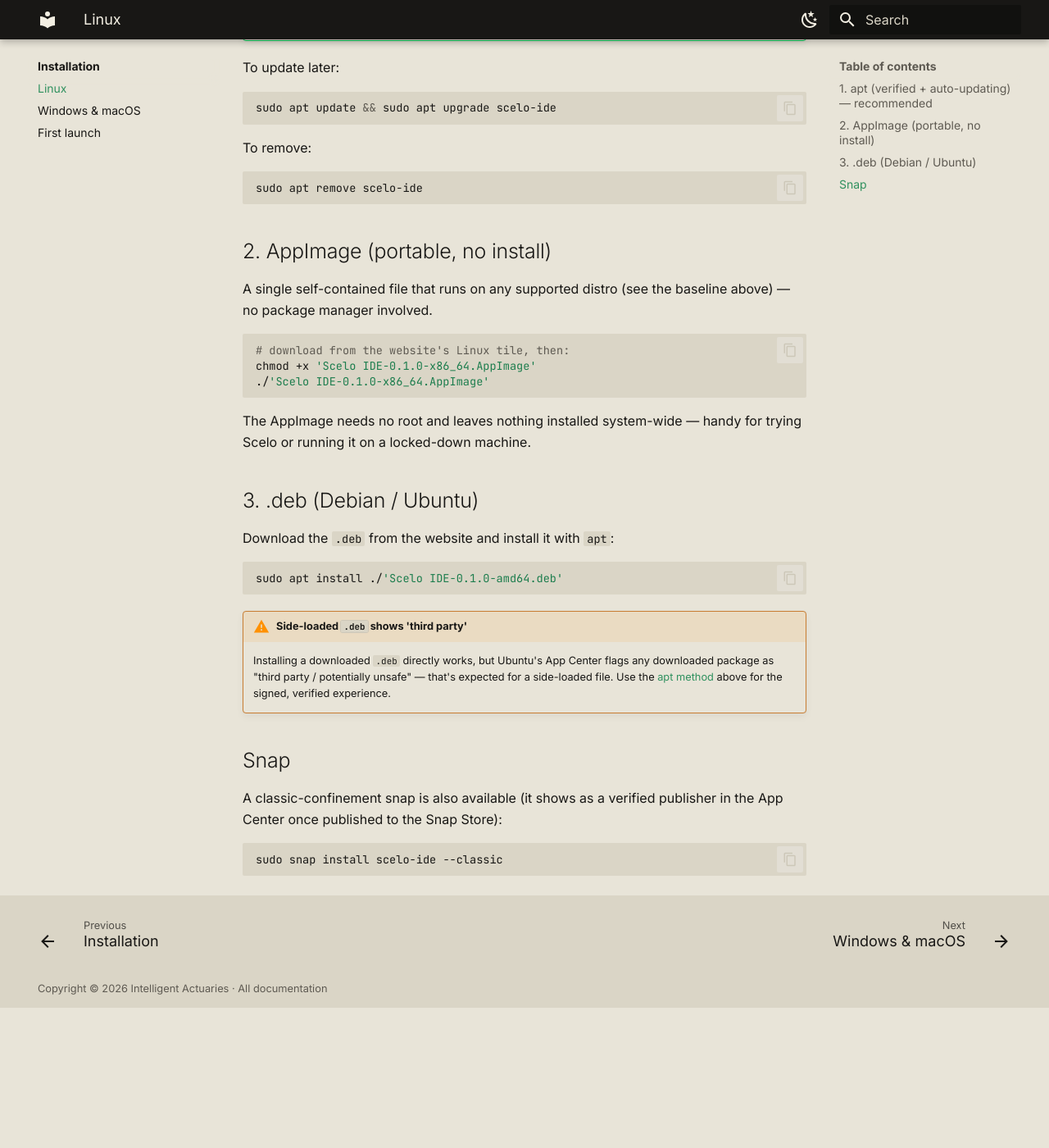
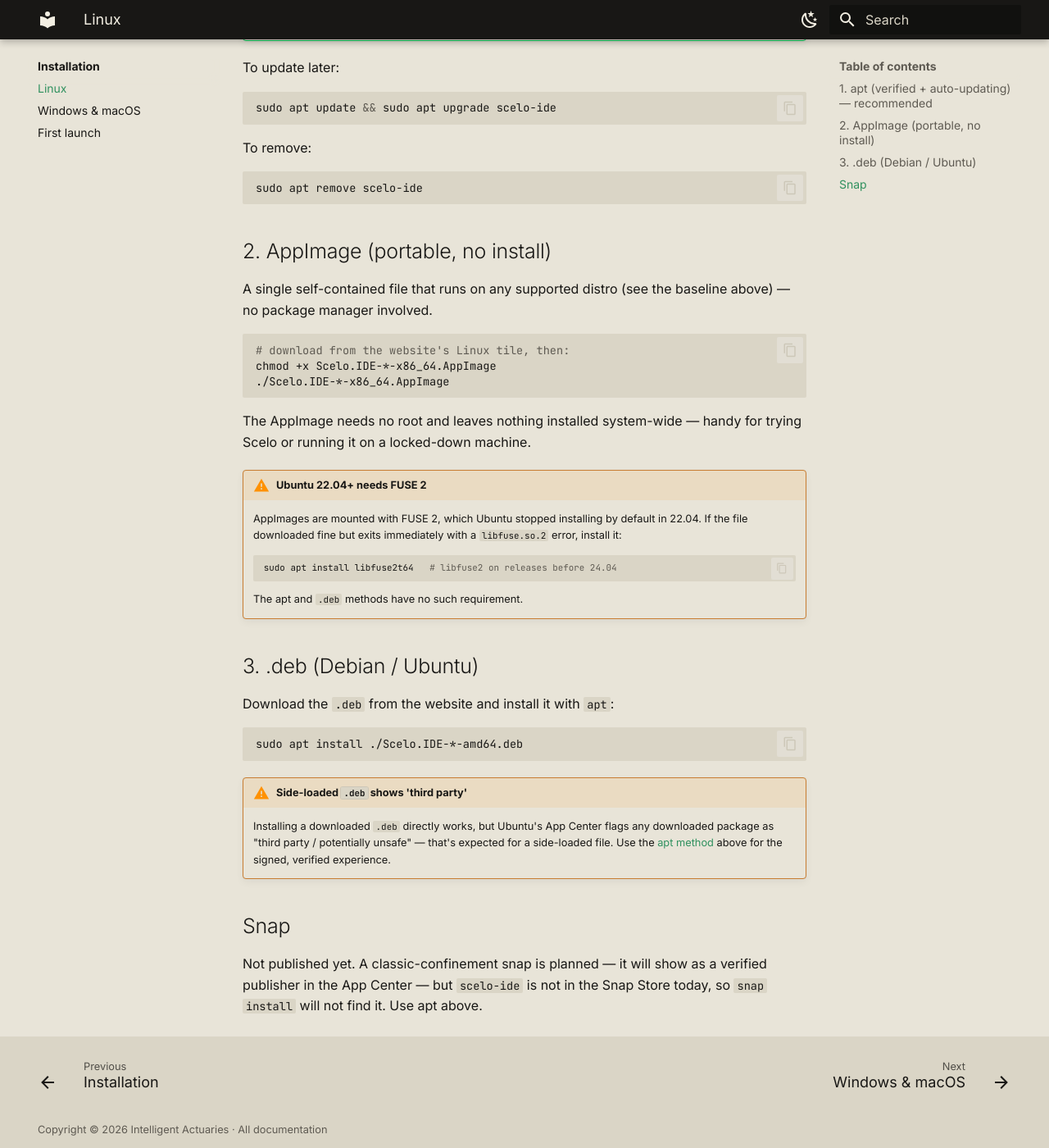
Before and after one commit to intelligentactuaries/scelo, an MkDocs documentation site: the page built from docs/docs/installation/linux.md, in a window 1280 px wide and 1400 px high, scrolled down 731 px. Shown: the whole window at 82% size. Built offline with MkDocs 1.6.1 and Material for MkDocs 9.7.7, drawn with Linux system fonts in a browser that asks for light colours; before the commit the page ends 1960 px from its top, so only the background shows below that.

Commit message:
docs(install): remove three downloads that could not work
- Snap: `sudo snap install scelo-ide --classic` was presented as
  available, but scelo-ide is not in the Snap Store (snapcraft.io/
  scelo-ide is a 404), so the command could only ever fail. Marked
  planned-not-published.
- macOS: step-by-step instructions to download and open a .dmg that has
  never been built. Points at the local build on the same page instead.
- Filenames pinned to 0.1.0 (and to the space-form name, which GitHub
  rewrites to dots on upload). Globbed or described, so they cannot
  drift again.

Adds the FUSE 2 note: the AppImage is type-2 and Ubuntu stopped
installing libfuse2 by default in 22.04, so a download that succeeded
exits on libfuse.so.2 and reads as a broken download.

Co-Authored-By: Claude Opus 5 (1M context) <noreply@anthropic.com>

````diff
--- a/docs/docs/installation/linux.md
+++ b/docs/docs/installation/linux.md
@@ -45,19 +45,30 @@ baseline above) — no package manager involved.
 
 ```bash
 # download from the website's Linux tile, then:
-chmod +x 'Scelo IDE-0.1.0-x86_64.AppImage'
-./'Scelo IDE-0.1.0-x86_64.AppImage'
+chmod +x Scelo.IDE-*-x86_64.AppImage
+./Scelo.IDE-*-x86_64.AppImage
 ```
 
 The AppImage needs no root and leaves nothing installed system-wide — handy for
 trying Scelo or running it on a locked-down machine.
+
+!!! warning "Ubuntu 22.04+ needs FUSE 2"
+    AppImages are mounted with FUSE 2, which Ubuntu stopped installing by
+    default in 22.04. If the file downloaded fine but exits immediately with a
+    `libfuse.so.2` error, install it:
+
+    ```bash
+    sudo apt install libfuse2t64   # libfuse2 on releases before 24.04
+    ```
+
+    The apt and `.deb` methods have no such requirement.
 
 ## 3. .deb (Debian / Ubuntu)
 
 Download the `.deb` from the website and install it with `apt`:
 
 ```bash
-sudo apt install ./'Scelo IDE-0.1.0-amd64.deb'
+sudo apt install ./Scelo.IDE-*-amd64.deb
 ```
 
 !!! warning "Side-loaded `.deb` shows 'third party'"
@@ -68,9 +79,6 @@ sudo apt install ./'Scelo IDE-0.1.0-amd64.deb'
 
 ## Snap
 
-A classic-confinement snap is also available (it shows as a verified publisher
-in the App Center once published to the Snap Store):
-
-```bash
-sudo snap install scelo-ide --classic
-```
+Not published yet. A classic-confinement snap is planned — it will show as a
+verified publisher in the App Center — but `scelo-ide` is not in the Snap Store
+today, so `snap install` will not find it. Use apt above.
````
Also changed, not shown: INSTALL-WINDOWS-MACOS.md (+2 -2 lines), docs/docs/installation/windows-macos.md (+8 -6 lines).
